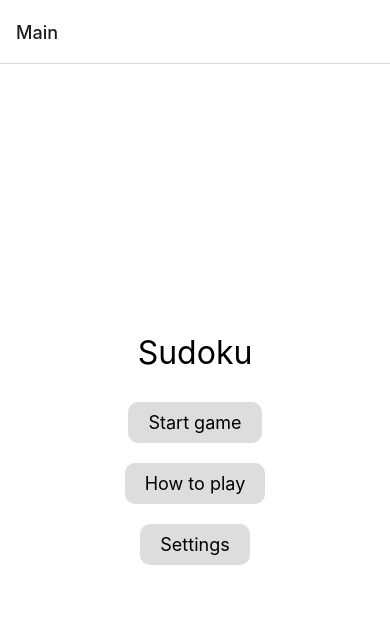
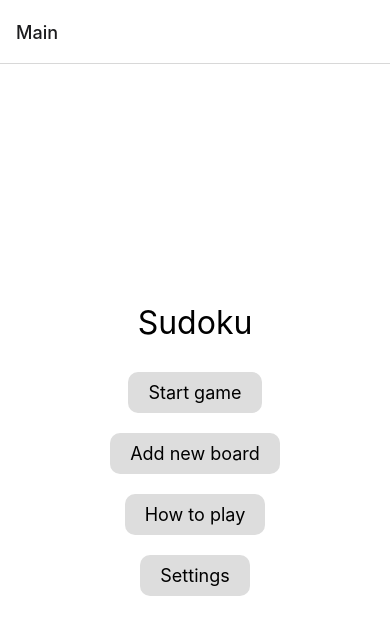
Before and after one commit to FaIch/Sudoku, a React Native app: screen /Main in a window 390 px wide. Shown: the top 634 px of the page. Built offline with nearby package versions, Linux system fonts and the light colour scheme.

Commit message:
Added functionality to add new boards

```diff
--- a/assets/languages/en.json
+++ b/assets/languages/en.json
@@ -13,5 +13,6 @@
   "choose_language": "Choose your language",
   "cancel": "Cancel",
   "correct": "Solution is correct! Well done",
-  "incorrect": "The solution is not correct :("
+  "incorrect": "The solution is not correct :(",
+  "generate": "Add new board"
 }
--- a/assets/languages/no.json
+++ b/assets/languages/no.json
@@ -13,5 +13,6 @@
   "choose_language": "Velg språk",
   "cancel": "Avbryt",
   "correct": "Løsningen er riktig, godt jobbet!",
-  "incorrect": "Løsningen er ikke riktig :("
+  "incorrect": "Løsningen er ikke riktig :(",
+  "generate": "Lag nytt brett"
 }
--- a/package.json
+++ b/package.json
@@ -13,6 +13,7 @@
     "@react-native-async-storage/async-storage": "1.18.2",
     "@react-navigation/native": "^6.1.8",
     "@react-navigation/stack": "^6.3.18",
+    "axios": "^1.5.1",
     "expo": "~49.0.13",
     "expo-status-bar": "~1.6.0",
     "i18next": "^23.5.1",
--- a/screens/MainScreen.js
+++ b/screens/MainScreen.js
@@ -1,6 +1,7 @@
 import React, {useState} from 'react';
 import {View, Text, StyleSheet, TouchableOpacity, Button, Modal} from 'react-native';
 import { useTranslation } from 'react-i18next';
+import AsyncStorage from '@react-native-async-storage/async-storage';
 
 
 function MainScreen({ navigation }) {
@@ -11,6 +12,38 @@ function MainScreen({ navigation }) {
         i18n.changeLanguage(lng).then(() => setModalVisible(false));
     };
 
+    const fetchNewBoard = async () => {
+        try {
+            const apiResponse = await fetch("https://sudoku-api.vercel.app/api/dosuku");
+            const data = await apiResponse.json();
+
+            const { value, solution, difficulty } = data.newboard.grids[0];
+
+            const storedBoardsJson = await AsyncStorage.getItem('sudokuBoards');
+            let storedBoards = storedBoardsJson ? JSON.parse(storedBoardsJson) : {};
+
+            const difficulties = ['easy', 'medium', 'hard'];
+            difficulties.forEach(diff => {
+                if (!Array.isArray(storedBoards[diff])) {
+                    storedBoards[diff] = [];
+                }
+            });
+
+            const newBoard = {
+                board: value,
+                solution: solution
+            };
+
+            storedBoards[difficulty.toLowerCase()].push(newBoard);
+            await AsyncStorage.setItem('sudokuBoards', JSON.stringify(storedBoards));
+
+            alert("Created new " + difficulty + " board");
+        } catch (error) {
+            console.error("Error adding new board: ", error);
+        }
+    };
+
+
     return (
         <View style={styles.container}>
             <Text style={styles.header}>Sudoku</Text>
@@ -19,6 +52,12 @@ function MainScreen({ navigation }) {
                 onPress={() => navigation.navigate('Difficulty')}
             >
                 <Text style={styles.buttonText}>{t('start')}</Text>
+            </TouchableOpacity>
+            <TouchableOpacity
+                style={styles.button}
+                onPress={fetchNewBoard}
+            >
+                <Text style={styles.buttonText}>{t('generate')}</Text>
             </TouchableOpacity>
             <TouchableOpacity
                 style={styles.button}
```
Also changed, not shown: 1 other file (tests, documents, lock files or other folders).
